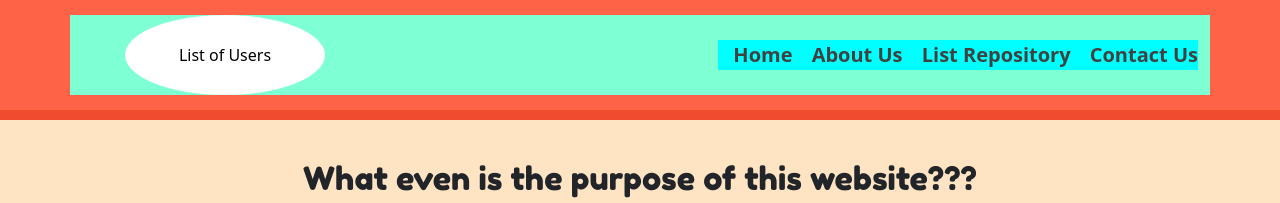
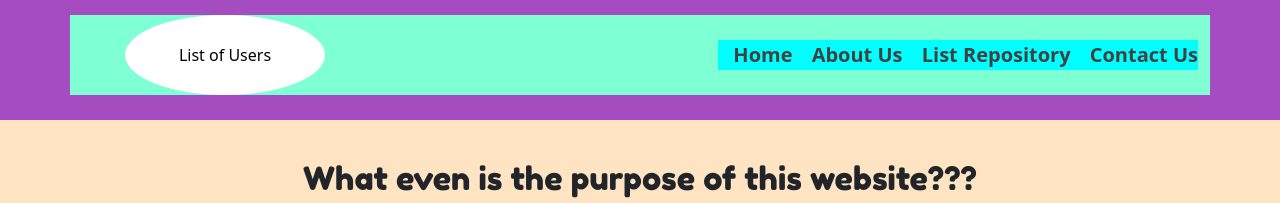
Before and after one commit to raphaelAndrade/listRepository, a plain HTML site: page index.html in a window 1280 px wide. Shown: the top 203 px of the page. Drawn offline with nearby package versions, Linux system fonts and the light colour scheme.

Commit message:
we tried to add some new features for the style but it did not went well so far we will try after work

```diff
--- a/style.scss
+++ b/style.scss
@@ -8,9 +8,9 @@
 /* Header Section */
 header {
     width: 100%;
-    background-color: rgb(255, 99, 71);
+    background-color: rgb(165, 77, 192);
     padding: 15px 0;
-    border-bottom: 10px solid rgb(240, 75, 46);;
+    border-bottom: 10px solid rgb(165, 77, 192);
     .logo {
         width: 200px;
         height: 80px;
@@ -29,6 +29,9 @@ header {
             text-decoration: none;
             margin-left: 15px;
             display: inline-block;
+            &:hover{
+                color: red;
+            }
         }
     }
   }
```
Also changed, not shown: style.css, 1 other file.
